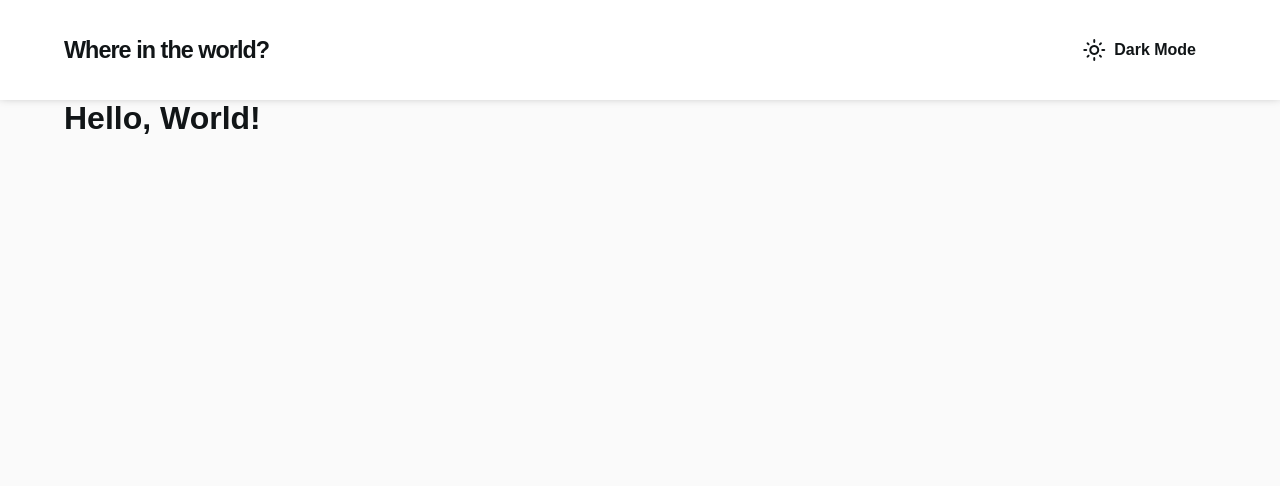
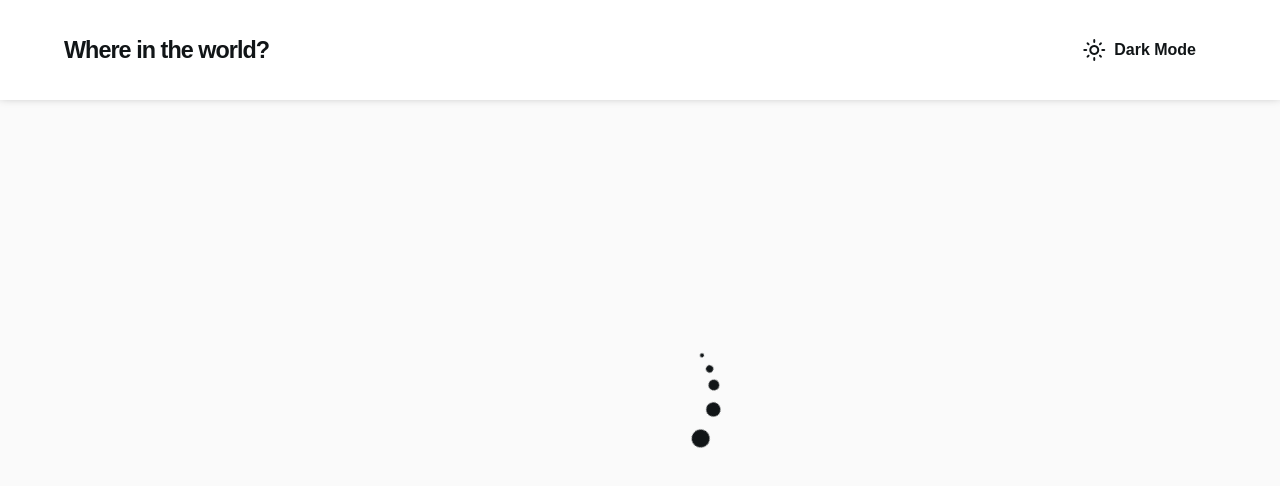
Before and after one commit to bpa03/rest-countries-app, a React (Create React App) app: page / in a window 1280 px wide. Shown: the top 486 px of the page. Built offline with nearby package versions, Linux system fonts and the light colour scheme; no server answers.

Commit message:
Loader component created

```diff
--- a/src/components/countryCard/CountryCard.jsx
+++ b/src/components/countryCard/CountryCard.jsx
@@ -1,4 +1,6 @@
 import React from 'react';
+
+import DataView from 'components/dataView/DataView';
 
 import {
   Card,
@@ -7,9 +9,6 @@ import {
   CardTitle,
   CardImage,
   CardData,
-  Data,
-  Value,
-  Key,
 } from './countryCard.styles';
 
 const CountryCard = ({
@@ -22,18 +21,9 @@ const CountryCard = ({
     <CardBody>
       <CardTitle>{name}</CardTitle>
       <CardData>
-        <Data>
-          <Key>Population:</Key>
-          <Value>{population}</Value>
-        </Data>
-        <Data>
-          <Key>Region:</Key>
-          <Value>{region}</Value>
-        </Data>
-        <Data>
-          <Key>Capital:</Key>
-          <Value>{capital}</Value>
-        </Data>
+        <DataView propertyKey="Population" value={population} />
+        <DataView propertyKey="Region" value={region} />
+        <DataView propertyKey="Capital" value={capital} />
       </CardData>
     </CardBody>
   </Card>
--- /dev/null
+++ b/src/components/dataView/DataView.jsx
@@ -0,0 +1,15 @@
+import React from 'react';
+
+import { Data, Value, Key } from './dataView.styles';
+
+const DataView = ({ propertyKey, value }) => (
+  <Data>
+    <Key>
+      {propertyKey}
+      {': '}
+    </Key>
+    <Value>{value}</Value>
+  </Data>
+);
+
+export default DataView;
--- /dev/null
+++ b/src/components/dataView/dataView.styles.js
@@ -0,0 +1,19 @@
+import styled from 'styled-components';
+
+export const Data = styled.div`
+  font-weight: 700;
+  font-style: normal;
+`;
+
+export const Key = styled.p`
+  font-weight: inherit;
+  font-style: inherit;
+  display: inline-block;
+`;
+
+export const Value = styled.span`
+  font-weight: 400;
+  font-style: normal;
+  margin-left: 6px;
+  display: inline-block;
+`;
--- /dev/null
+++ b/src/components/loader/Loader.jsx
@@ -0,0 +1,9 @@
+import React from 'react';
+
+import BaseLoader from './loader.styles';
+
+const Loader = () => (
+  <BaseLoader />
+);
+
+export default Loader;
--- /dev/null
+++ b/src/components/loader/loader.styles.js
@@ -0,0 +1,51 @@
+import styled, { keyframes } from 'styled-components';
+
+// Animations
+const load6 = keyframes`
+  0% {
+    box-shadow: 0 -0.83em 0 -0.4em, 0 -0.83em 0 -0.42em, 0 -0.83em 0 -0.44em, 0 -0.83em 0 -0.46em, 0 -0.83em 0 -0.477em;
+  }
+  5%,
+  95% {
+    box-shadow: 0 -0.83em 0 -0.4em, 0 -0.83em 0 -0.42em, 0 -0.83em 0 -0.44em, 0 -0.83em 0 -0.46em, 0 -0.83em 0 -0.477em;
+  }
+  10%,
+  59% {
+    box-shadow: 0 -0.83em 0 -0.4em, -0.087em -0.825em 0 -0.42em, -0.173em -0.812em 0 -0.44em, -0.256em -0.789em 0 -0.46em, -0.297em -0.775em 0 -0.477em;
+  }
+  20% {
+    box-shadow: 0 -0.83em 0 -0.4em, -0.338em -0.758em 0 -0.42em, -0.555em -0.617em 0 -0.44em, -0.671em -0.488em 0 -0.46em, -0.749em -0.34em 0 -0.477em;
+  }
+  38% {
+    box-shadow: 0 -0.83em 0 -0.4em, -0.377em -0.74em 0 -0.42em, -0.645em -0.522em 0 -0.44em, -0.775em -0.297em 0 -0.46em, -0.82em -0.09em 0 -0.477em;
+  }
+  100% {
+    box-shadow: 0 -0.83em 0 -0.4em, 0 -0.83em 0 -0.42em, 0 -0.83em 0 -0.44em, 0 -0.83em 0 -0.46em, 0 -0.83em 0 -0.477em;
+  }
+`;
+
+const round = keyframes`
+  0% {
+    transform: rotate(0deg);
+  }
+  100% {
+    transform: rotate(360deg);
+  }
+`;
+
+// Components
+const BaseLoader = styled.div`
+  color: ${({ theme: { theme } }) => theme.fontColor};
+  font-size: 90px;
+  text-indent: -9999em;
+  overflow: hidden;
+  width: 1em;
+  height: 1em;
+  border-radius: 50%;
+  position: relative;
+  transition: color .3s ease;
+  margin: 250px auto 0 auto;
+  animation: ${load6} 1.7s infinite ease, ${round} 1.7s infinite ease;
+`;
+
+export default BaseLoader;
--- a/src/pages/countries/Countries.jsx
+++ b/src/pages/countries/Countries.jsx
@@ -2,6 +2,7 @@ import React, { useMemo } from 'react';
 
 import useFetch from 'hooks/useFetch';
 import CountryList from 'components/countryList/CountryList';
+import Loader from 'components/loader/Loader';
 
 import Container from './countries.styles';
 
@@ -22,7 +23,7 @@ const Countries = () => {
   return (
     <Container>
       {loading ? (
-        <h1>Hello, World!</h1>
+        <Loader />
       ) : (
         <CountryList countries={countries} />
       )}
--- a/src/pages/countries/countries.styles.js
+++ b/src/pages/countries/countries.styles.js
@@ -4,6 +4,7 @@ const Container = styled.div`
   width: 90%;
   height: auto;
   margin: 0 auto;
+  position: relative;
   color: ${({ theme: { theme } }) => theme.fontColor};
   transition: color .3s;
 `;
```
Also changed, not shown: .eslintrc.json.
